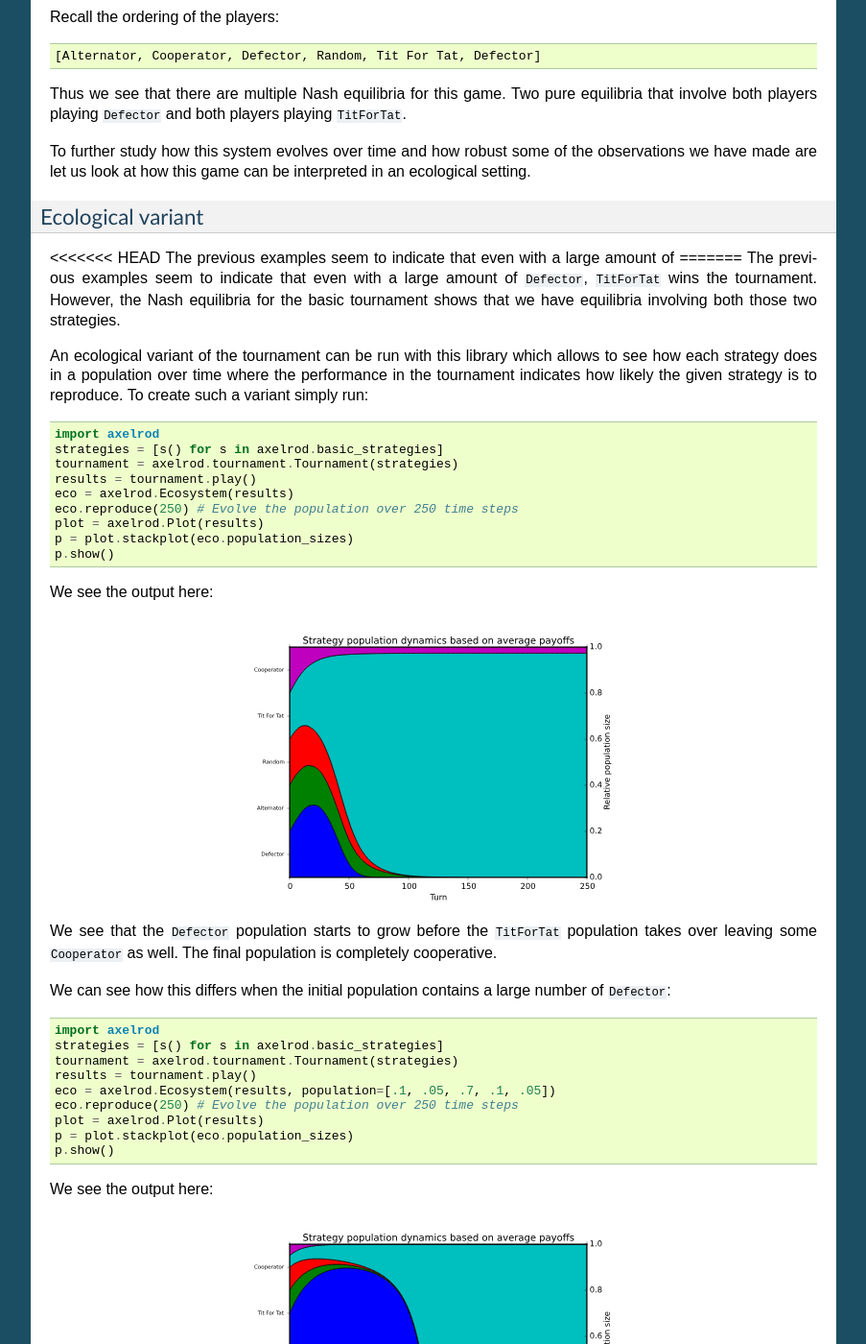
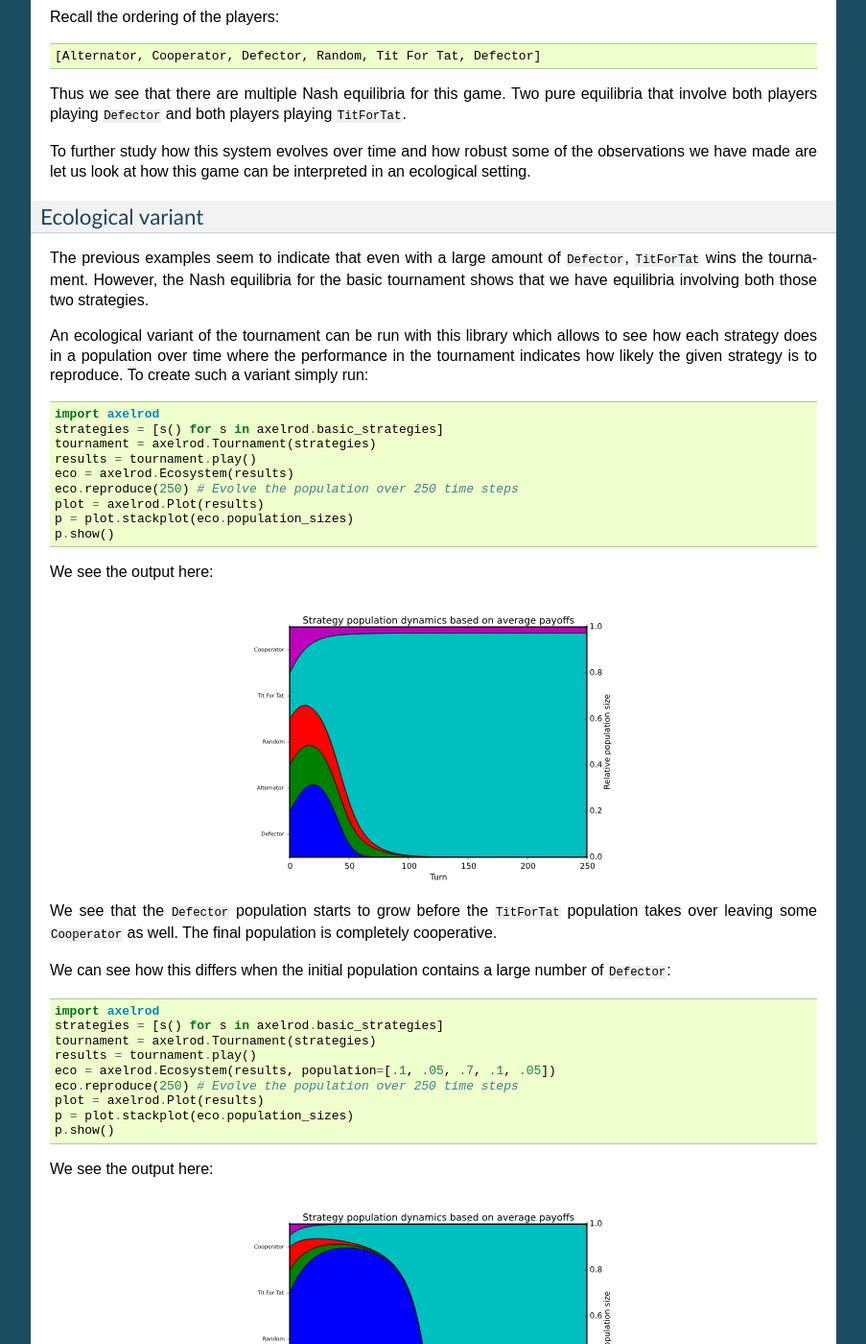
Before and after one commit to Axelrod-Python/Axelrod, a Sphinx documentation site: the page built from docs/usage.rst, in a window 1280 px wide and 1400 px high, scrolled down 4829 px. Shown: the whole window at 96% size, without its empty margins (198-1101 px from the left). Built offline with Sphinx 7.4.7, drawn with Linux system fonts in a browser that asks for light colours; some of the changed text lies outside the part shown.

Commit message:
Fixing errors in documenation

```diff
--- a/docs/usage.rst
+++ b/docs/usage.rst
@@ -34,7 +34,7 @@ Before creating a tournament let us add another :code:`Defector` to our strategi
 
 We can easily create a tournament with these basic strategies by doing the following::
 
-    tournament = axelrod.tournament.Tournament(strategies)
+    tournament = axelrod.Tournament(strategies)
 
 To view the player types in our tournament::
 
@@ -84,7 +84,7 @@ Let us write a little script that will throw in a new :code:`TitForTat` player u
 
     while ranks[0] == 'Defector':
        strategies.append(axelrod.TitForTat())  # Adding a new tit for tat player
-       tournament = axelrod.tournament.Tournament(strategies)
+       tournament = axelrod.Tournament(strategies)
        results = tournament.play()
        scores = results.generate_scores()
        ranking = results.generate_ranking(scores)
@@ -109,7 +109,7 @@ We can wrap all this in a function and use it to see how many :code:`TitForTat`
        while ranks[0] == 'Defector':
             count += 1
             strategies.append(axelrod.TitForTat())
-            tournament = axelrod.tournament.Tournament(strategies)
+            tournament = axelrod.Tournament(strategies)
             results = tournament.play()
             scores = results.generate_scores()
             ranking = results.generate_ranking(scores)
@@ -141,7 +141,7 @@ Let us see the global scores for the basic strategies::
 
     import axelrod
     strategies = [s() for s in axelrod.basic_strategies]
-    tournament = axelrod.tournament.Tournament(strategies)
+    tournament = axelrod.Tournament(strategies)
     results = tournament.play()
     plot = axelrod.Plot(results)
     p = plot.boxplot()
@@ -167,7 +167,7 @@ Once a tournament has been run we can generate the payoff matrix that correspond
 
     import axelrod
     strategies = [s() for s in axelrod.basic_strategies]
-    tournament = axelrod.tournament.Tournament(strategies)
+    tournament = axelrod.Tournament(strategies)
     results = tournament.play()
     results.generate_payoff_matrix()
 
@@ -222,9 +222,6 @@ To further study how this system evolves over time and how robust some of the ob
 Ecological variant
 ^^^^^^^^^^^^^^^^^^
 
-<<<<<<< HEAD
-The previous examples seem to indicate that even with a large amount of
-=======
 The previous examples seem to indicate that even with a large amount of :code:`Defector`, :code:`TitForTat` wins the tournament.
 However, the Nash equilibria for the basic tournament shows that we have equilibria involving both those two strategies.
 
@@ -232,7 +229,7 @@ An ecological variant of the tournament can be run with this library which allow
 
     import axelrod
     strategies = [s() for s in axelrod.basic_strategies]
-    tournament = axelrod.tournament.Tournament(strategies)
+    tournament = axelrod.Tournament(strategies)
     results = tournament.play()
     eco = axelrod.Ecosystem(results)
     eco.reproduce(250) # Evolve the population over 250 time steps
@@ -253,7 +250,7 @@ We can see how this differs when the initial population contains a large number
 
     import axelrod
     strategies = [s() for s in axelrod.basic_strategies]
-    tournament = axelrod.tournament.Tournament(strategies)
+    tournament = axelrod.Tournament(strategies)
     results = tournament.play()
     eco = axelrod.Ecosystem(results, population=[.1, .05, .7, .1, .05])
     eco.reproduce(250) # Evolve the population over 250 time steps
@@ -271,7 +268,7 @@ Here is a with an even larger initial number of :code:`Defector` (note that it t
 
     import axelrod
     strategies = [s() for s in axelrod.basic_strategies]
-    tournament = axelrod.tournament.Tournament(strategies)
+    tournament = axelrod.Tournament(strategies)
     results = tournament.play()
     eco = axelrod.Ecosystem(results, population=[.1, .05, 7, .1, .05])
     eco.reproduce(1000) # Evolve the population over 1000 time steps
```
Also changed, not shown: other parts of docs/usage.rst (+0 -1 lines).
